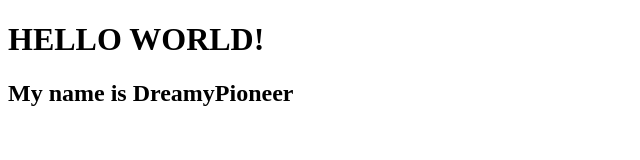
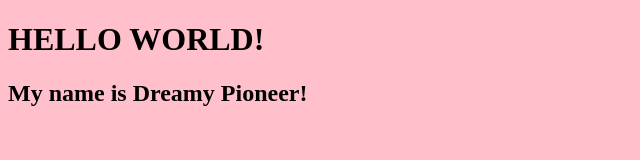
Before and after one commit to DreamyPioneer/lesson, a plain HTML site: page index.html in a window 1280 px wide. Shown: the whole page, without its empty margins (0-640 px from the left). Drawn offline with Linux system fonts and the light colour scheme.

Commit message:
обновили данные и добавили задний фон

```diff
--- a/index.html
+++ b/index.html
@@ -8,7 +8,7 @@
 <body>
 
 	<h1>HELLO WORLD!</h1>
-	<h2>My name is DreamyPioneer</h2>
+	<h2>My name is Dreamy Pioneer!</h2>
 
 </body>
 </html>
--- a/style.css
+++ b/style.css
@@ -0,0 +1,3 @@
+body {
+	background: pink;
+}
```
